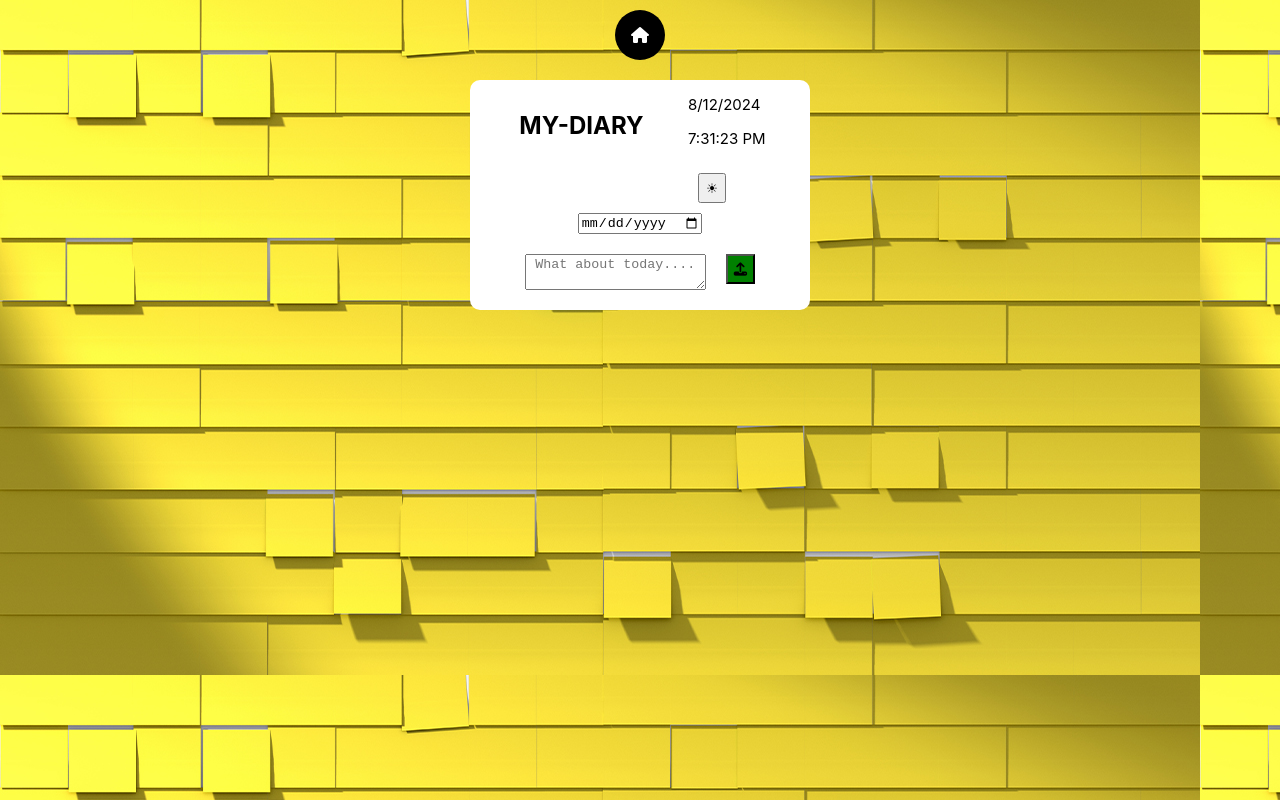
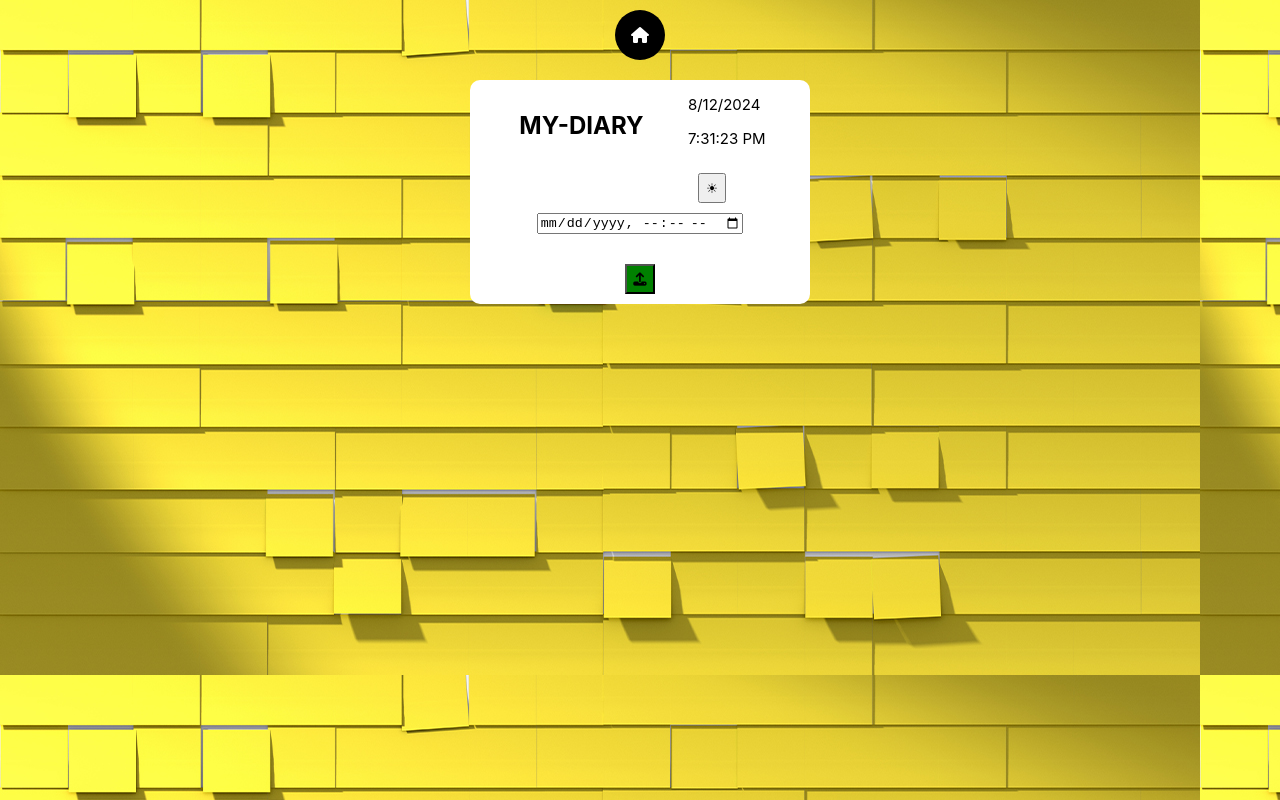
Before and after one commit to rahul1574/My-Notebook, a React (Create React App) app: page /diary in a window 1280 px wide. Built offline with nearby package versions, Linux system fonts and the light colour scheme.

Commit message:
Add files via upload

```diff
--- a/src/Components/Diary.js
+++ b/src/Components/Diary.js
@@ -40,12 +40,12 @@ useEffect(() => {
 const [selectedDate, setSelectedDate] = useState('');
 
   // Load the date from local storage when the component mounts
-  useEffect(() => {
-    const storedDate = localStorage.getItem('selectedDate');
-    if (storedDate) {
-      setSelectedDate(storedDate);
-    }
-  }, []);
+  // useEffect(() => {
+  //   const storedDate = localStorage.getItem('selectedDate');
+  //   if (storedDate) {
+  //     setSelectedDate(storedDate);
+  //   }
+  // }, []);
 
   // Save the date to local storage whenever it changes
   useEffect(() => {
@@ -133,12 +133,13 @@ return (
                 </div>
             </div>
             <input
-              type="date"
+              type="datetime-local"
               id="dateInput"
               value={selectedDate}
               onChange={handleDateChange}
             />
             <div style={{ margin: '10px', display: 'flex', flexDirection: 'row', justifyContent: 'space-evenly' }}>
+                {selectedDate?(
                   <textarea
                   type='text'
                   value={inputValue}
@@ -146,15 +147,19 @@ return (
                   placeholder="What about today...."
                   style={{ margin: '10px', height: '30px', textAlign: 'center' }}
                  />
+                ):(
+                  // <p style={{color:text,transition: '3s ease-out'}}>Enter today's date</p>
+                  <span></span>
+                )}
+            </div>
             <button onClick={addItem} style={{ margin: '10px', height: '30px', background: 'green' }}>
                     <i className="fa-solid fa-upload" style={{ color: text, transition: '3s ease-out' }}></i>
                 </button>
-            </div>
             <div style={{ width: '300px' }}>
                 <div style={{ display: 'flex', flexDirection: 'column', width: '300px', flexWrap: 'wrap' }}>
                     {items.map((item) => (
                         <div key={item.id} style={{ display: 'flex', flexDirection: 'column', justifyContent: 'space-between', margin: '5px', overflowWrap: 'anywhere', color: text, background: '#2a9d8f', borderRadius: '10px' }}>
-                           <p style={{ color: text, fontSize: '15px', margin: '5px', transition: '3s ease-out' }}>{item.date}</p>
+                           <p style={{ color: text, fontSize: '15px', margin: '5px', transition: '3s ease-out' }}>{item.date} </p>
                             <div style={{ margin: '5px', transition: '3s ease-out', fontFamily: 'cursive' }}>{item.value}</div>
                             <div style={{ margin: '5px', display: 'flex', flexDirection: 'column', alignItems: 'center' }}>
                                 {item.image ? (
```
Lines whose indentation alone changed are shown as unchanged.
